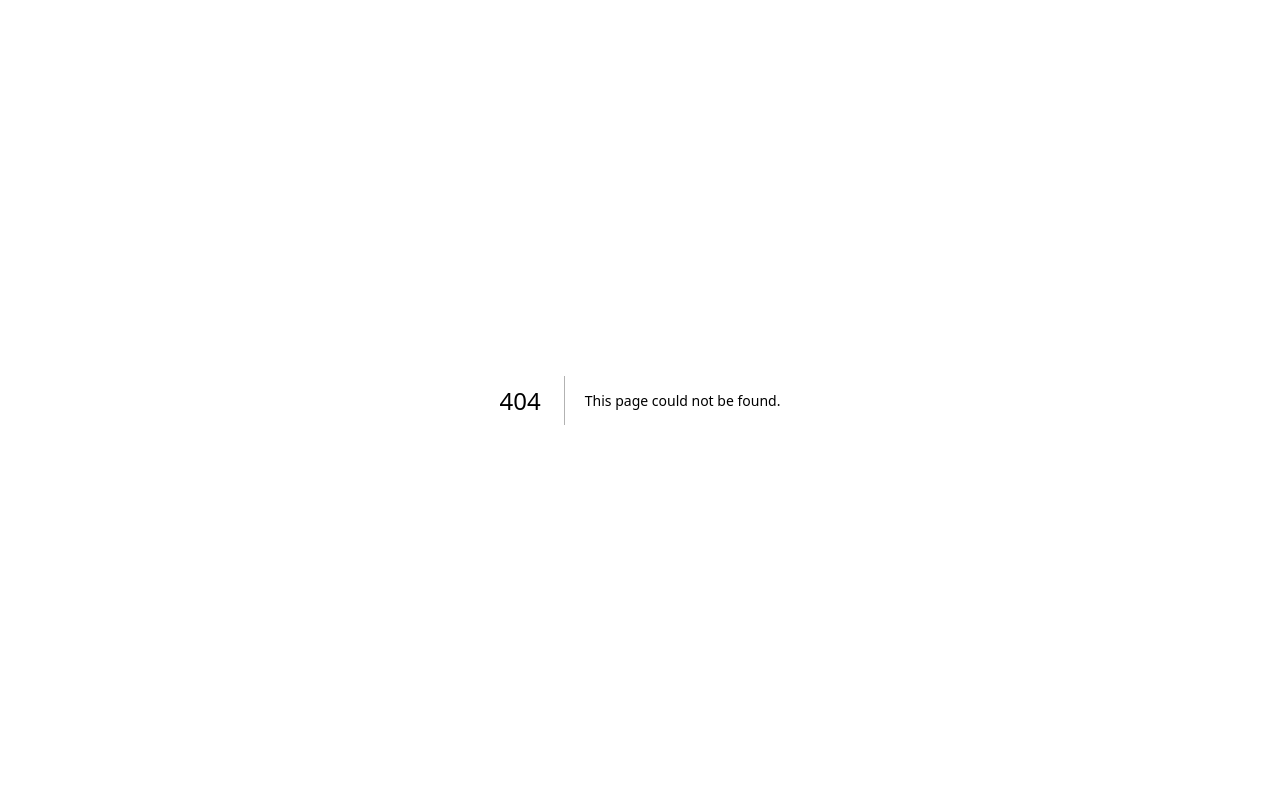
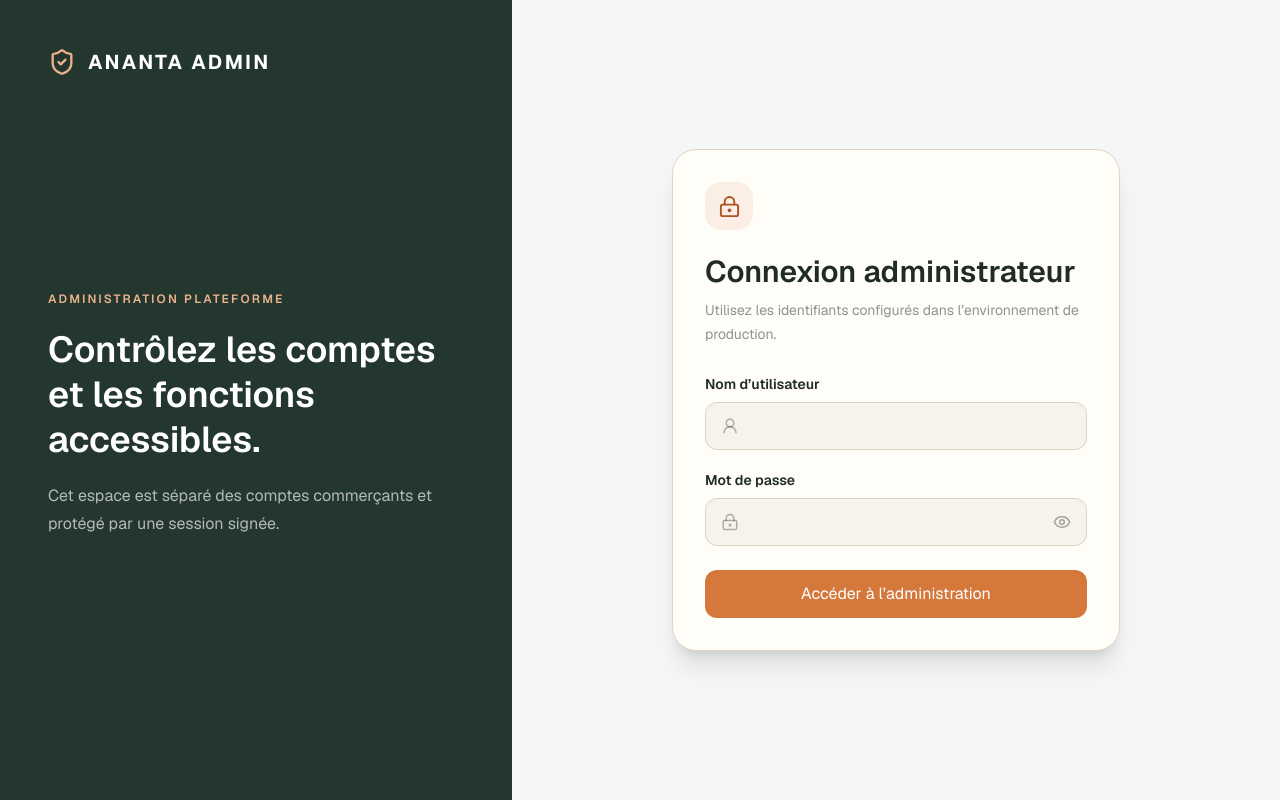
Before and after one commit to koalanoir/ananta-stock, a Next.js app: page /admin/login in a window 1280 px wide. Before the commit this address had no page. Built offline with nearby package versions, Linux system fonts and the light colour scheme.

Commit message:
feat(admin): add src/app/admin/login/page.tsx

```diff
--- /dev/null
+++ b/src/app/admin/login/page.tsx
@@ -0,0 +1,86 @@
+"use client";
+
+import { FormEvent, useState } from "react";
+import { useRouter } from "next/navigation";
+import { Eye, EyeOff, LoaderCircle, LockKeyhole, ShieldCheck, UserRound } from "lucide-react";
+
+export default function AdminLoginPage() {
+  const router = useRouter();
+  const [username, setUsername] = useState("");
+  const [password, setPassword] = useState("");
+  const [showPassword, setShowPassword] = useState(false);
+  const [pending, setPending] = useState(false);
+  const [error, setError] = useState("");
+
+  async function submit(event: FormEvent<HTMLFormElement>) {
+    event.preventDefault();
+    setPending(true);
+    setError("");
+    const response = await fetch("/api/platform-admin/session", {
+      method: "POST",
+      headers: { "Content-Type": "application/json" },
+      body: JSON.stringify({ username, password }),
+    });
+    const result = (await response.json()) as { error?: string };
+    setPending(false);
+    if (!response.ok) return setError(result.error ?? "Connexion impossible.");
+    router.replace("/admin");
+    router.refresh();
+  }
+
+  return (
+    <main className="grid min-h-screen bg-[#f5f7f6] lg:grid-cols-[0.8fr_1.2fr]">
+      <section className="hidden bg-sidebar p-12 text-white lg:flex lg:flex-col">
+        <div className="flex items-center gap-3">
+          <ShieldCheck size={28} className="text-[#e9b18d]" />
+          <span className="text-xl font-bold tracking-[0.12em]">ANANTA ADMIN</span>
+        </div>
+        <div className="my-auto max-w-md">
+          <p className="text-xs font-semibold uppercase tracking-[0.18em] text-[#e9b18d]">
+            Administration plateforme
+          </p>
+          <h1 className="mt-5 text-4xl font-semibold leading-tight">
+            Contrôlez les comptes et les fonctions accessibles.
+          </h1>
+          <p className="mt-5 leading-7 text-white/65">
+            Cet espace est séparé des comptes commerçants et protégé par une session signée.
+          </p>
+        </div>
+      </section>
+      <section className="flex items-center justify-center px-4 py-10 sm:px-8">
+        <form onSubmit={submit} className="w-full max-w-md rounded-3xl border border-border bg-surface p-6 shadow-xl sm:p-8">
+          <span className="grid h-12 w-12 place-items-center rounded-2xl bg-brand/10 text-brand-strong">
+            <LockKeyhole size={23} />
+          </span>
+          <h2 className="mt-6 text-3xl font-semibold">Connexion administrateur</h2>
+          <p className="mt-2 text-sm leading-6 text-foreground/50">
+            Utilisez les identifiants configurés dans l’environnement de production.
+          </p>
+          <label className="mt-7 block text-sm font-semibold">
+            Nom d’utilisateur
+            <span className="relative mt-2 block">
+              <UserRound className="absolute left-4 top-1/2 -translate-y-1/2 text-foreground/35" size={18} />
+              <input required autoComplete="username" value={username} onChange={(event) => setUsername(event.target.value)} className={inputClass} />
+            </span>
+          </label>
+          <label className="mt-5 block text-sm font-semibold">
+            Mot de passe
+            <span className="relative mt-2 block">
+              <LockKeyhole className="absolute left-4 top-1/2 -translate-y-1/2 text-foreground/35" size={18} />
+              <input required type={showPassword ? "text" : "password"} autoComplete="current-password" value={password} onChange={(event) => setPassword(event.target.value)} className={`${inputClass} pr-12`} />
+              <button type="button" onClick={() => setShowPassword((value) => !value)} aria-label={showPassword ? "Masquer le mot de passe" : "Afficher le mot de passe"} className="absolute right-4 top-1/2 -translate-y-1/2 text-foreground/40">
+                {showPassword ? <EyeOff size={18} /> : <Eye size={18} />}
+              </button>
+            </span>
+          </label>
+          {error ? <p role="alert" className="mt-5 rounded-xl border border-danger/20 bg-danger/5 px-4 py-3 text-sm font-medium text-danger">{error}</p> : null}
+          <button disabled={pending} className="mt-6 inline-flex h-12 w-full items-center justify-center gap-2 rounded-xl bg-brand font-semibold text-white disabled:opacity-50">
+            {pending ? <><LoaderCircle size={18} className="animate-spin" /> Connexion…</> : "Accéder à l’administration"}
+          </button>
+        </form>
+      </section>
+    </main>
+  );
+}
+
+const inputClass = "h-12 w-full rounded-xl border border-border bg-background pl-11 pr-4 font-normal outline-none focus:border-brand focus:ring-3 focus:ring-brand/10";
```
